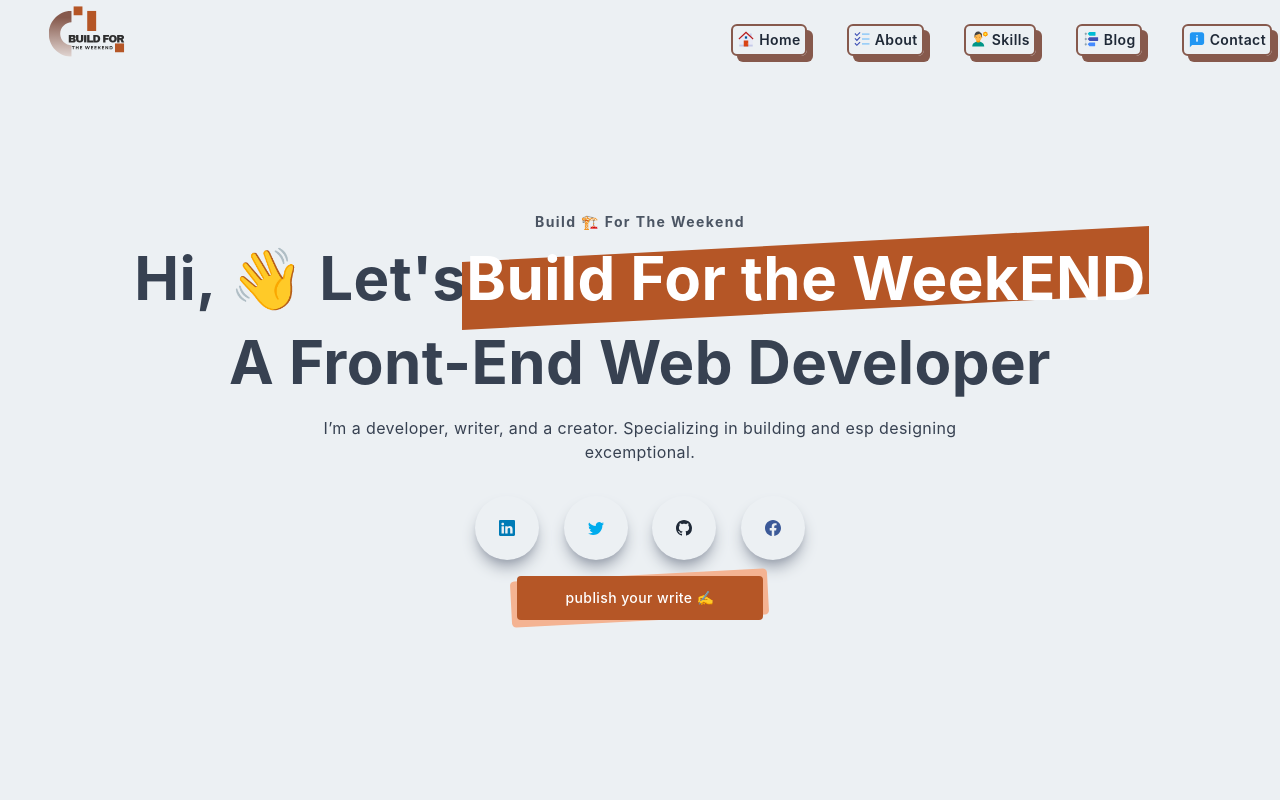
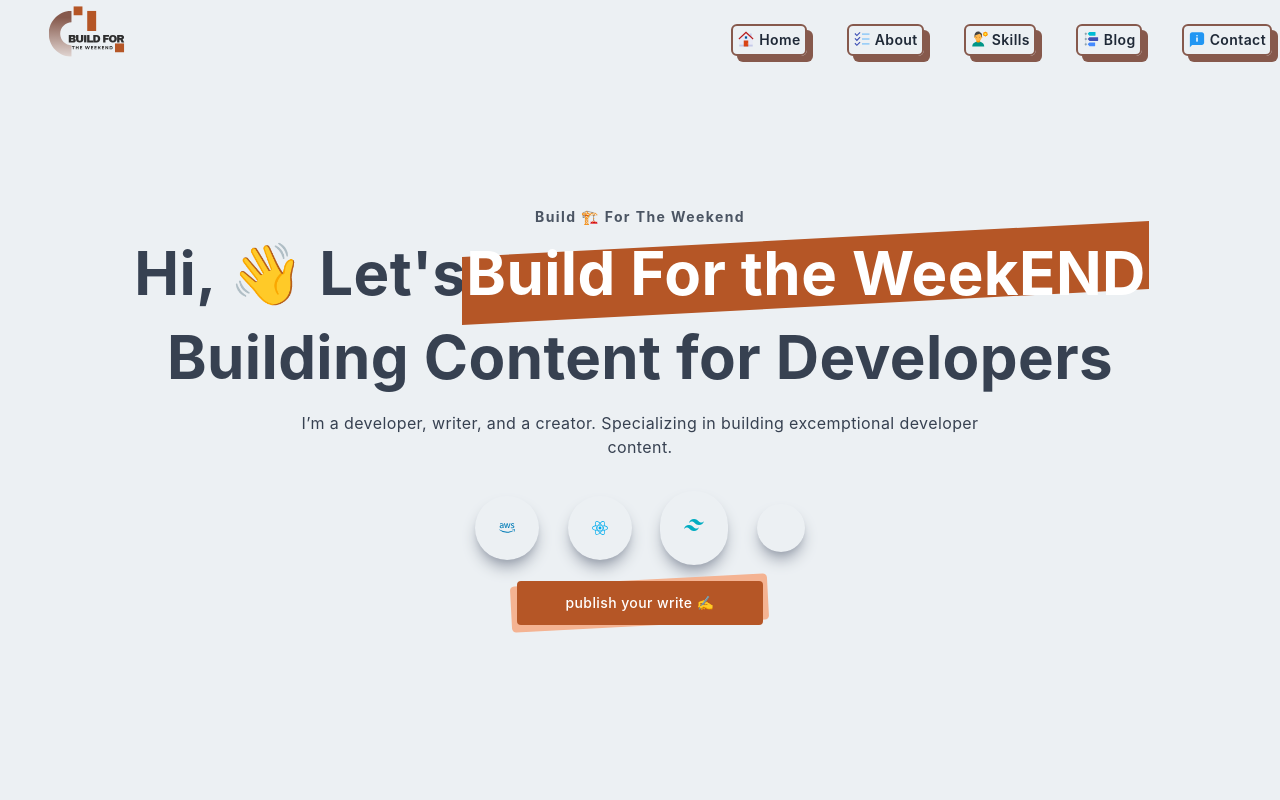
Before and after one commit to CollyneJumah/Build-for-the-weekend, a Next.js app: page / in a window 1280 px wide. Shown: the top 800 px of the page. Built offline with nearby package versions, Linux system fonts and the light colour scheme.

Commit message:
chore: Updated content on the main page 1.changed social icons to the specific stack used

```diff
--- a/components/Main.jsx
+++ b/components/Main.jsx
@@ -1,6 +1,8 @@
+import Image from 'next/image'
 import Link from 'next/link'
 import React from 'react'
-import { BsFacebook, BsGithub, BsLinkedin, BsTwitter } from 'react-icons/bs'
+import { BsFacebook, BsGithub,BsLinkedin, BsTwitter } from 'react-icons/bs'
+import {FaAws,FaReact} from 'react-icons/fa'
 
 export const Main = () => {
   return (
@@ -13,23 +15,26 @@ export const Main = () => {
                         <span  className="relative text-white">Build For the WeekEND</span>
                     </span>
                 </h1>
-                <h1 className='py-2 text-gray-700'>A Front-End Web Developer</h1>
+                <h1 className='py-2 text-gray-700'>Building Content for Developers</h1>
                 <p className='py-4 text-gray-700 max-w-[70%] m-auto'>
-                {`I’m a developer, writer, and a creator. Specializing in building and esp designing excemptional.
+                {`I’m a developer, writer, and a creator. Specializing in building excemptional developer content.
                 `}
                 </p>
                 <div className='flex items-center justify-between max-w-[330px] m-auto py-4'>
                     <div className='shadow-lg shadow-gray-400 p-6 cursor-pointer rounded-full hover:scale-105 ease-in duration-200 '>
-                        <BsLinkedin className='text-[#007bb6]' />
+                        <FaAws className='text-[#007bb6]' />
                     </div>
                     <div className='shadow-lg shadow-gray-400 p-6 cursor-pointer rounded-full hover:scale-105 ease-in duration-200 '>
-                        <BsTwitter className='text-[#00aced]'  />
+                        <FaReact className='text-[#00aced]'  />
                     </div>
                     <div className='shadow-lg shadow-gray-400 p-6 cursor-pointer rounded-full hover:scale-105 ease-in duration-200 '>
-                        <BsGithub />
+                        {/* <BsGithub /> */}
+                        <Image src="/assets/toolkits/tailwind-css.svg" alt='HTML'  width="20px" height="20px" />
+
                     </div>
                     <div className='shadow-lg shadow-gray-400 p-6 cursor-pointer rounded-full hover:scale-105 ease-in duration-200 '>
-                        <BsFacebook className='text-[#3b5998]' />
+                        {/* <BsFacebook className='text-[#3b5998]' /> */}
+
                     </div>
                 </div>
                 <div>
```
